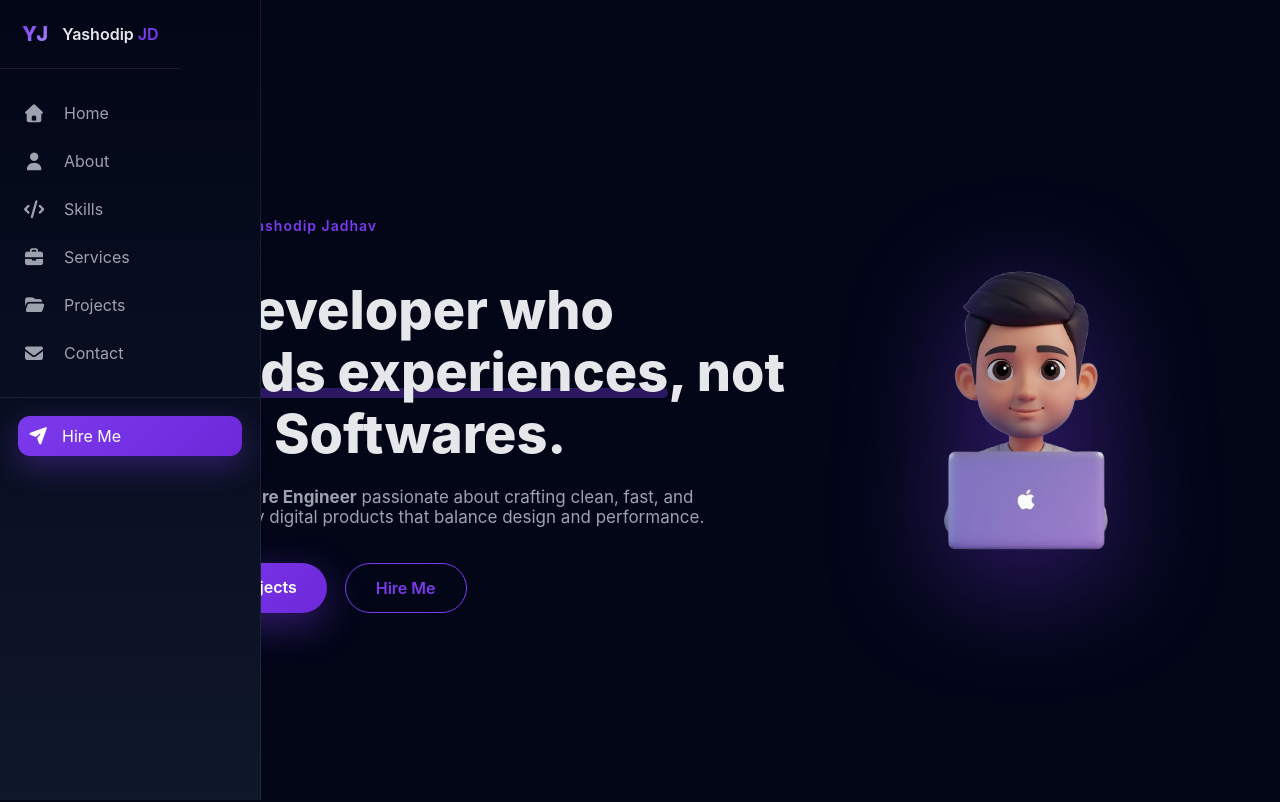
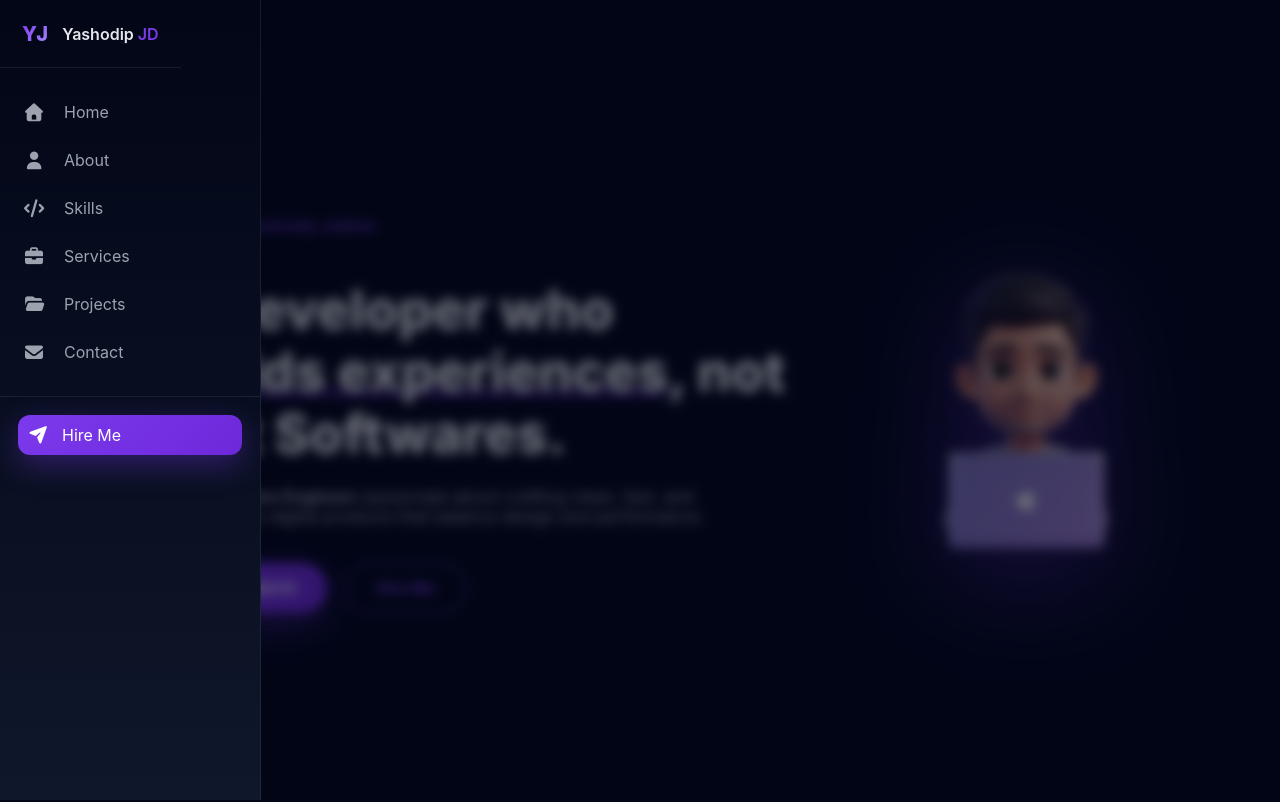
Before and after one commit to yashodipjadhav2005-hash/Portfolio, a plain HTML site: page index.html in a window 1280 px wide. Shown: the top 802 px of the page. Drawn offline with Linux system fonts and the light colour scheme.

Commit message:
Blur Background effect is added sucessfully

```diff
--- a/index.html
+++ b/index.html
@@ -19,6 +19,7 @@
 </head>
 
 <body>
+
 
     <!-- ================= HEADER / HERO ================= -->
     <header id="home">
@@ -86,6 +87,8 @@
 
         </nav>
 
+        <div class="page-blur"></div>
+
         <section class="hero" id="home">
             <div class="hero-content">
 
@@ -116,6 +119,7 @@
     </header>
 
     <main>
+        <div class="page-blur"></div>
         <!-- ================= ABOUT ================= -->
         <section id="about">
             <h2>About Me</h2>
--- a/style.css
+++ b/style.css
@@ -20,6 +20,24 @@ body {
     font-family: "Inter", sans-serif;
 }
 
+/* BACKGROUND BLUR OVERLAY */
+.page-blur {
+    position: fixed;
+    inset: 0;
+    background: rgba(2, 6, 23, 0.55); /* dark tint */
+    backdrop-filter: blur(6px);
+    -webkit-backdrop-filter: blur(6px);
+
+    opacity: 0;
+    pointer-events: none;
+    transition: opacity 0.35s ease;
+    z-index: 998;
+}
+
+.sidebar:hover ~ .page-blur {
+    opacity: 1;
+}
+
 /* ================= SIDEBAR ================= */
 .sidebar {
     position: fixed;
@@ -33,17 +51,33 @@ body {
     z-index: 999;
 }
 
+.sidebar {
+    overflow: hidden;
+}
+
+
 .sidebar:hover {
     width: 260px;
 }
 
 /* ================= BRAND ================= */
 .sidebar-brand {
+    position: relative;
     display: flex;
     align-items: center;
     gap: 14px;
     padding: 22px;
-    border-bottom: 1px solid var(--border-dark);
+    /* border-bottom: 1px solid var(--border-dark); */
+}
+
+.sidebar-brand::after {
+    content: "";
+    position: absolute;
+    bottom: 0;
+    left: 0;
+    width: 100%;
+    height: 1px;
+    background: var(--border-dark);
 }
 
 .brand-icon {
```
